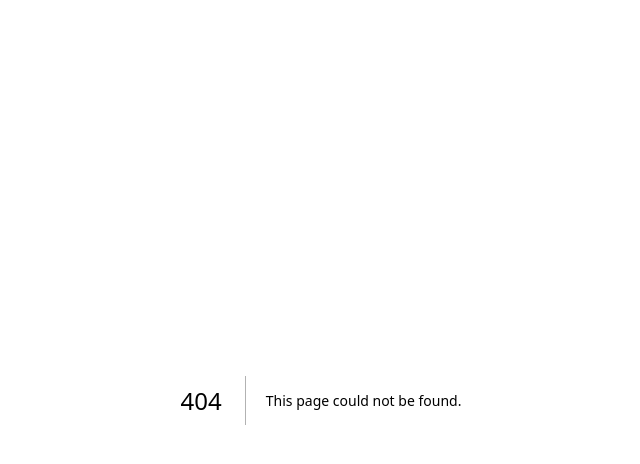
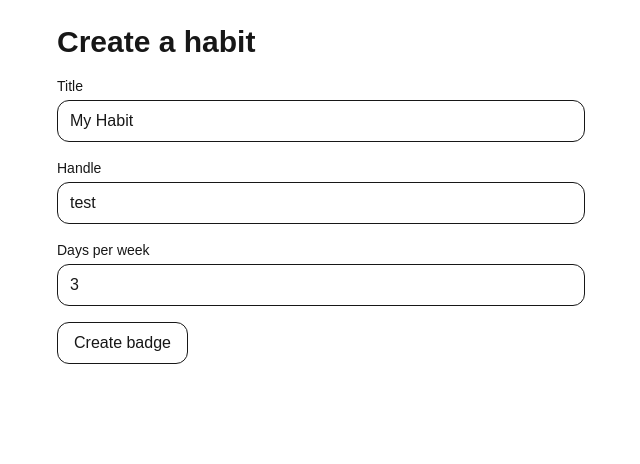
Before and after one commit to MoGlobekiffers/refi-badges, a Next.js app: page /new in a window 1280 px wide. Before the commit this address had no page. Shown: the top 464 px of the page, without its empty margins (319-959 px from the left). Built offline with nearby package versions, Linux system fonts and the light colour scheme.

Commit message:
fix(M2): ensure files present & deploy

```diff
--- /dev/null
+++ b/app/api/badge/create/route.js
@@ -0,0 +1,13 @@
+import { NextResponse } from "next/server";
+import { createSupabaseAdmin } from "../../../lib/supabaseAdmin";
+export async function POST(req) {
+  const { title, handle, target } = await req.json();
+  if (!title || !handle || !target) return NextResponse.json({ error: "bad_request" }, { status: 400 });
+  const supa = createSupabaseAdmin();
+  const { data: profile } = await supa.from("profiles").select("id").eq("handle", handle).maybeSingle();
+  if (!profile) return NextResponse.json({ error: "profile_not_found" }, { status: 404 });
+  const desc = JSON.stringify({ target: Math.max(1, Math.min(7, Number(target))), progress: 0 });
+  const { data, error } = await supa.from("badges").insert([{ title, description: desc, owner_id: profile.id, is_public: true, image_url: `/api/og/badge?id=temp` }]).select("id").single();
+  if (error) return NextResponse.json({ error: "db_error" }, { status: 500 });
+  return NextResponse.json({ id: data.id });
+}
--- /dev/null
+++ b/app/api/badge/progress/route.js
@@ -0,0 +1,16 @@
+import { NextResponse } from "next/server";
+import { createSupabaseAdmin } from "../../../lib/supabaseAdmin";
+export async function POST(req) {
+  const { id, delta } = await req.json();
+  const supa = createSupabaseAdmin();
+  const { data: b } = await supa.from("badges").select("id,description").eq("id", id).maybeSingle();
+  if (!b) return NextResponse.json({ error: "not_found" }, { status: 404 });
+  let meta = {};
+  try { meta = JSON.parse(b.description || "{}"); } catch { meta = {}; }
+  const target = Number(meta.target ?? 7);
+  const progress = Math.max(0, Math.min(target, Number(meta.progress ?? 0) + (Number(delta) || 1)));
+  meta.target = target; meta.progress = progress;
+  const { error } = await supa.from("badges").update({ description: JSON.stringify(meta) }).eq("id", id);
+  if (error) return NextResponse.json({ error: "db_error" }, { status: 500 });
+  return NextResponse.json({ id, target, progress });
+}
--- /dev/null
+++ b/app/lib/supabaseAdmin.js
@@ -0,0 +1,6 @@
+import { createClient } from "@supabase/supabase-js";
+export function createSupabaseAdmin() {
+  const url = process.env.NEXT_PUBLIC_SUPABASE_URL;
+  const key = process.env.SUPABASE_SERVICE_ROLE_KEY;
+  return createClient(url, key, { auth: { persistSession: false } });
+}
--- /dev/null
+++ b/app/new/page.jsx
@@ -0,0 +1,24 @@
+"use client";
+import { useState } from "react";
+export default function NewBadge() {
+  const [title,setTitle]=useState("My Habit");
+  const [handle,setHandle]=useState("test");
+  const [target,setTarget]=useState(3);
+  const [loading,setLoading]=useState(false);
+  const [error,setError]=useState("");
+  const onSubmit=async(e)=>{e.preventDefault();setLoading(true);setError("");try{
+    const r=await fetch("/api/badge/create",{method:"POST",headers:{"Content-Type":"application/json"},body:JSON.stringify({title,handle,target})});
+    const j=await r.json(); if(!r.ok) throw new Error(j.error||"error");
+    window.location.href=`/badge/${j.id}`;
+  }catch(err){setError(String(err.message||err))}finally{setLoading(false)}};
+  return (<main className="max-w-xl mx-auto p-6">
+    <h1 className="text-3xl font-semibold mb-4">Create a habit</h1>
+    <form onSubmit={onSubmit} className="space-y-4">
+      <div><label className="block text-sm mb-1">Title</label><input value={title} onChange={e=>setTitle(e.target.value)} className="w-full border rounded-xl px-3 py-2"/></div>
+      <div><label className="block text-sm mb-1">Handle</label><input value={handle} onChange={e=>setHandle(e.target.value)} className="w-full border rounded-xl px-3 py-2"/></div>
+      <div><label className="block text-sm mb-1">Days per week</label><input type="number" min="1" max="7" value={target} onChange={e=>setTarget(Number(e.target.value))} className="w-full border rounded-xl px-3 py-2"/></div>
+      {error && <p className="text-red-600 text-sm">{error}</p>}
+      <button disabled={loading} className="px-4 py-2 rounded-xl border font-medium">{loading?"Creating...":"Create badge"}</button>
+    </form>
+  </main>);
+}
```
